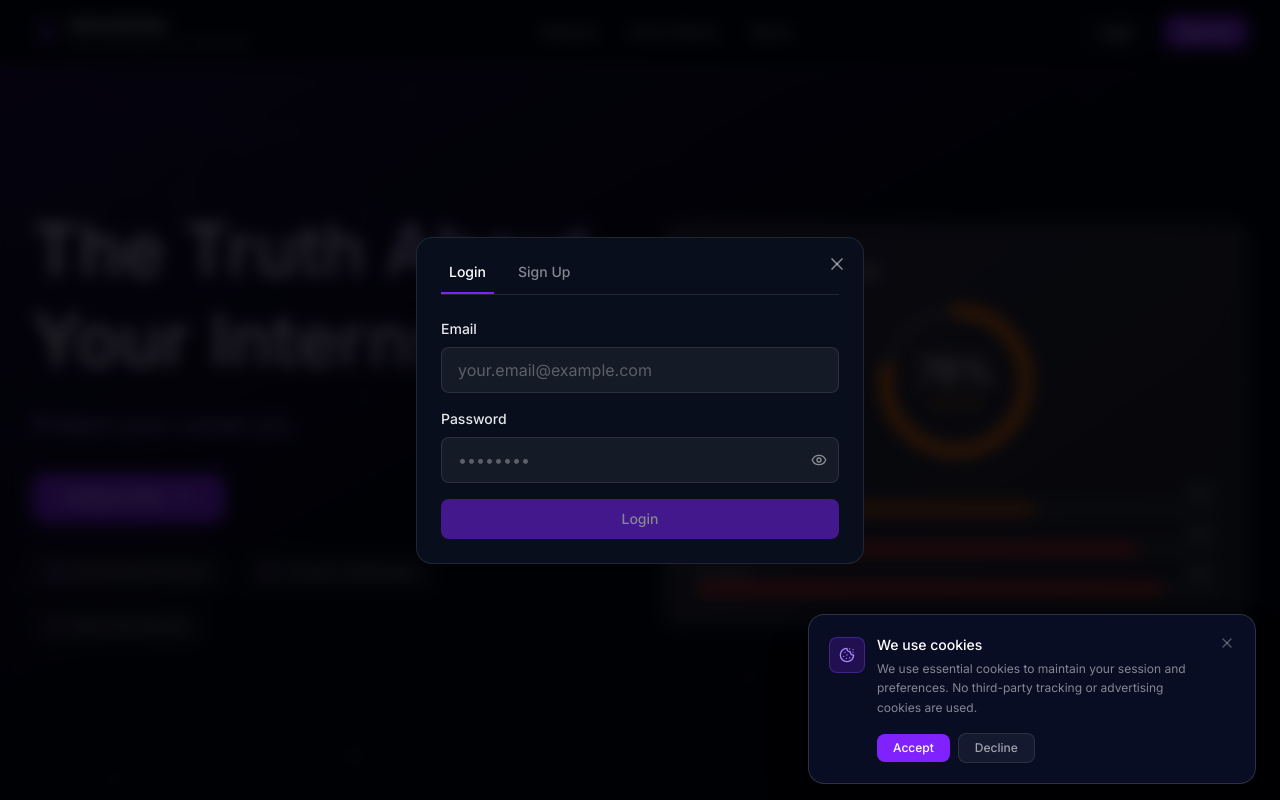
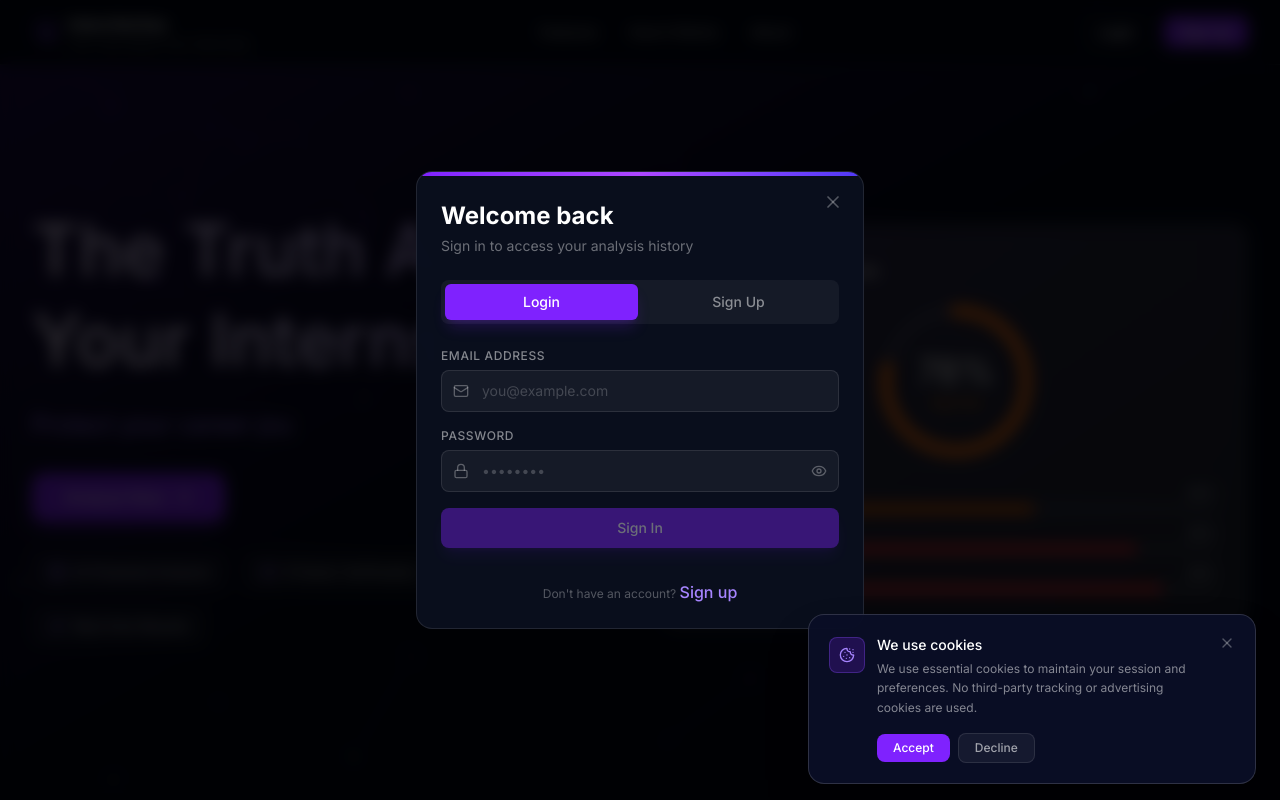
Before and after one commit to Sharwil1204/InternVeritas, a React (Vite) app in the folder frontend/: page / in a window 1280 px wide. Both pictures are taken after a click on the button "Login". Shown: the top 800 px of the page. Built offline with nearby package versions, Linux system fonts and the light colour scheme.

Commit message:
feat: professional auth system with full name, avatars, and premium modal design

```diff
--- a/frontend/src/components/AuthModal.tsx
+++ b/frontend/src/components/AuthModal.tsx
@@ -1,10 +1,11 @@
 import { useState } from 'react';
-import { X, Eye, EyeOff, CheckCircle } from 'lucide-react';
+import { X, Eye, EyeOff, CheckCircle, User, Mail, Lock } from 'lucide-react';
 import { useAuth } from '../context/AuthContext';
 import { motion, AnimatePresence } from 'motion/react';
 
 export const AuthModal = () => {
   const { isAuthModalOpen, setIsAuthModalOpen, authMode, setAuthMode, login, signup } = useAuth();
+  const [fullName, setFullName] = useState('');
   const [email, setEmail] = useState('');
   const [password, setPassword] = useState('');
   const [confirmPassword, setConfirmPassword] = useState('');
@@ -12,6 +13,7 @@ export const AuthModal = () => {
   const [showConfirmPassword, setShowConfirmPassword] = useState(false);
   const [error, setError] = useState('');
   const [success, setSuccess] = useState(false);
+  const [isLoading, setIsLoading] = useState(false);
 
   const validateEmail = (email: string) => {
     return /^[^\s@]+@[^\s@]+\.[^\s@]+$/.test(email);
@@ -20,24 +22,35 @@ export const AuthModal = () => {
   const handleSubmit = async (e: React.FormEvent) => {
     e.preventDefault();
     setError('');
+    setIsLoading(true);
+
+    if (authMode === 'signup' && !fullName.trim()) {
+      setError('Please enter your full name');
+      setIsLoading(false);
+      return;
+    }
 
     if (!email || !password) {
       setError('Please fill in all fields');
+      setIsLoading(false);
       return;
     }
 
     if (!validateEmail(email)) {
       setError('Please enter a valid email address');
+      setIsLoading(false);
       return;
     }
 
     if (password.length < 6) {
       setError('Password must be at least 6 characters');
+      setIsLoading(false);
       return;
     }
 
     if (authMode === 'signup' && password !== confirmPassword) {
       setError('Passwords do not match');
+      setIsLoading(false);
       return;
     }
 
@@ -45,13 +58,14 @@ export const AuthModal = () => {
       if (authMode === 'login') {
         await login(email, password);
       } else {
-        await signup(email, password);
+        await signup(email, password, fullName.trim());
         setSuccess(true);
         setTimeout(() => {
           setIsAuthModalOpen(false);
           setSuccess(false);
           resetForm();
         }, 2000);
+        setIsLoading(false);
         return;
       }
       setIsAuthModalOpen(false);
@@ -59,9 +73,11 @@ export const AuthModal = () => {
     } catch (err) {
       setError('Authentication failed. Please try again.');
     }
+    setIsLoading(false);
   };
 
   const resetForm = () => {
+    setFullName('');
     setEmail('');
     setPassword('');
     setConfirmPassword('');
@@ -86,99 +102,144 @@ export const AuthModal = () => {
         onClick={handleClose}
       >
         <motion.div
-          initial={{ scale: 0.9, opacity: 0 }}
-          animate={{ scale: 1, opacity: 1 }}
-          exit={{ scale: 0.9, opacity: 0 }}
+          initial={{ scale: 0.9, opacity: 0, y: 20 }}
+          animate={{ scale: 1, opacity: 1, y: 0 }}
+          exit={{ scale: 0.9, opacity: 0, y: 20 }}
+          transition={{ type: 'spring', damping: 25, stiffness: 300 }}
           onClick={(e) => e.stopPropagation()}
-          className="bg-[#0a0f1e] border border-white/10 rounded-2xl p-6 w-full max-w-md relative"
+          className="w-full max-w-md relative overflow-hidden rounded-2xl border border-white/10"
           style={{
             background: 'rgba(10, 15, 30, 0.95)',
             backdropFilter: 'blur(20px)',
           }}
         >
+          {/* Header with gradient accent */}
+          <div className="h-1 w-full bg-gradient-to-r from-violet-600 via-purple-500 to-indigo-600" />
+
+          <div className="p-6">
             {/* Close Button */}
             <button
               onClick={handleClose}
-            className="absolute top-4 right-4 text-white/50 hover:text-white transition-colors"
+              className="absolute top-5 right-5 text-white/30 hover:text-white/70 transition-colors"
             >
               <X className="h-5 w-5" />
             </button>
 
             {success ? (
-            <div className="flex flex-col items-center justify-center py-8">
-              <CheckCircle className="h-16 w-16 text-green-500 mb-4" />
-              <h3 className="text-xl text-white mb-2">Account Created!</h3>
-              <p className="text-white/70 text-sm">Welcome to InternVeritas</p>
+              <motion.div
+                initial={{ scale: 0.8, opacity: 0 }}
+                animate={{ scale: 1, opacity: 1 }}
+                className="flex flex-col items-center justify-center py-10"
+              >
+                <div className="w-16 h-16 rounded-full bg-green-500/20 border border-green-500/30 flex items-center justify-center mb-4">
+                  <CheckCircle className="h-8 w-8 text-green-500" />
                 </div>
+                <h3 className="text-xl text-white font-semibold mb-1">Account Created!</h3>
+                <p className="text-white/50 text-sm">Welcome to InternVeritas, {fullName.split(' ')[0]}!</p>
+              </motion.div>
             ) : (
               <>
+                {/* Title */}
+                <div className="mb-6">
+                  <h2 className="text-2xl font-bold text-white">
+                    {authMode === 'login' ? 'Welcome back' : 'Create account'}
+                  </h2>
+                  <p className="text-white/40 text-sm mt-1">
+                    {authMode === 'login'
+                      ? 'Sign in to access your analysis history'
+                      : 'Join InternVeritas to save and track your analyses'}
+                  </p>
+                </div>
+
                 {/* Tabs */}
-              <div className="flex gap-4 mb-6 border-b border-white/10">
+                <div className="flex gap-1 mb-6 bg-white/5 rounded-lg p-1">
                   <button
                     onClick={() => {
                       setAuthMode('login');
                       setError('');
                     }}
-                  className={`pb-3 px-2 text-sm transition-colors relative ${
-                    authMode === 'login' ? 'text-white' : 'text-white/50'
+                    className={`flex-1 py-2 text-sm rounded-md transition-all ${
+                      authMode === 'login'
+                        ? 'bg-violet-600 text-white shadow-lg shadow-violet-600/20'
+                        : 'text-white/50 hover:text-white/70'
                     }`}
                   >
                     Login
-                  {authMode === 'login' && (
-                    <div className="absolute bottom-0 left-0 right-0 h-0.5 bg-violet-600" />
-                  )}
                   </button>
                   <button
                     onClick={() => {
                       setAuthMode('signup');
                       setError('');
                     }}
-                  className={`pb-3 px-2 text-sm transition-colors relative ${
-                    authMode === 'signup' ? 'text-white' : 'text-white/50'
+                    className={`flex-1 py-2 text-sm rounded-md transition-all ${
+                      authMode === 'signup'
+                        ? 'bg-violet-600 text-white shadow-lg shadow-violet-600/20'
+                        : 'text-white/50 hover:text-white/70'
                     }`}
                   >
                     Sign Up
-                  {authMode === 'signup' && (
-                    <div className="absolute bottom-0 left-0 right-0 h-0.5 bg-violet-600" />
-                  )}
                   </button>
                 </div>
 
                 {/* Form */}
                 <form onSubmit={handleSubmit} className="space-y-4">
+                  {/* Full Name Field (Sign Up only) */}
+                  {authMode === 'signup' && (
+                    <div>
+                      <label htmlFor="fullName" className="block text-xs text-white/50 mb-1.5 uppercase tracking-wider">
+                        Full Name
+                      </label>
+                      <div className="relative">
+                        <User className="absolute left-3 top-1/2 -translate-y-1/2 h-4 w-4 text-white/30" />
+                        <input
+                          type="text"
+                          id="fullName"
+                          value={fullName}
+                          onChange={(e) => setFullName(e.target.value)}
+                          placeholder="Sharwil Rajurwar"
+                          className="w-full pl-10 pr-4 py-2.5 bg-white/5 border border-white/10 rounded-lg text-white placeholder:text-white/20 focus:outline-none focus:border-violet-500 focus:bg-white/[0.07] transition-all text-sm"
+                        />
+                      </div>
+                    </div>
+                  )}
+
                   {/* Email Field */}
                   <div>
-                  <label htmlFor="email" className="block text-sm text-white/90 mb-2">
-                    Email
+                    <label htmlFor="email" className="block text-xs text-white/50 mb-1.5 uppercase tracking-wider">
+                      Email Address
                     </label>
+                    <div className="relative">
+                      <Mail className="absolute left-3 top-1/2 -translate-y-1/2 h-4 w-4 text-white/30" />
                       <input
                         type="email"
                         id="email"
                         value={email}
                         onChange={(e) => setEmail(e.target.value)}
-                    placeholder="your.email@example.com"
-                    className="w-full px-4 py-2.5 bg-white/5 border border-white/10 rounded-lg text-white placeholder:text-white/30 focus:outline-none focus:border-violet-500 transition-colors"
+                        placeholder="you@example.com"
+                        className="w-full pl-10 pr-4 py-2.5 bg-white/5 border border-white/10 rounded-lg text-white placeholder:text-white/20 focus:outline-none focus:border-violet-500 focus:bg-white/[0.07] transition-all text-sm"
                       />
+                    </div>
                   </div>
 
                   {/* Password Field */}
                   <div>
-                  <label htmlFor="password" className="block text-sm text-white/90 mb-2">
+                    <label htmlFor="password" className="block text-xs text-white/50 mb-1.5 uppercase tracking-wider">
                       Password
                     </label>
                     <div className="relative">
+                      <Lock className="absolute left-3 top-1/2 -translate-y-1/2 h-4 w-4 text-white/30" />
                       <input
                         type={showPassword ? 'text' : 'password'}
                         id="password"
                         value={password}
                         onChange={(e) => setPassword(e.target.value)}
                         placeholder="••••••••"
-                      className="w-full px-4 py-2.5 bg-white/5 border border-white/10 rounded-lg text-white placeholder:text-white/30 focus:outline-none focus:border-violet-500 transition-colors pr-10"
+                        className="w-full pl-10 pr-10 py-2.5 bg-white/5 border border-white/10 rounded-lg text-white placeholder:text-white/20 focus:outline-none focus:border-violet-500 focus:bg-white/[0.07] transition-all text-sm"
                       />
                       <button
                         type="button"
                         onClick={() => setShowPassword(!showPassword)}
-                      className="absolute right-3 top-1/2 -translate-y-1/2 text-white/50 hover:text-white transition-colors"
+                        className="absolute right-3 top-1/2 -translate-y-1/2 text-white/30 hover:text-white/60 transition-colors"
                       >
                         {showPassword ? <EyeOff className="h-4 w-4" /> : <Eye className="h-4 w-4" />}
                       </button>
@@ -188,22 +249,23 @@ export const AuthModal = () => {
                   {/* Confirm Password Field (Sign Up only) */}
                   {authMode === 'signup' && (
                     <div>
-                    <label htmlFor="confirmPassword" className="block text-sm text-white/90 mb-2">
+                      <label htmlFor="confirmPassword" className="block text-xs text-white/50 mb-1.5 uppercase tracking-wider">
                         Confirm Password
                       </label>
                       <div className="relative">
+                        <Lock className="absolute left-3 top-1/2 -translate-y-1/2 h-4 w-4 text-white/30" />
                         <input
                           type={showConfirmPassword ? 'text' : 'password'}
                           id="confirmPassword"
                           value={confirmPassword}
                           onChange={(e) => setConfirmPassword(e.target.value)}
                           placeholder="••••••••"
-                        className="w-full px-4 py-2.5 bg-white/5 border border-white/10 rounded-lg text-white placeholder:text-white/30 focus:outline-none focus:border-violet-500 transition-colors pr-10"
+                          className="w-full pl-10 pr-10 py-2.5 bg-white/5 border border-white/10 rounded-lg text-white placeholder:text-white/20 focus:outline-none focus:border-violet-500 focus:bg-white/[0.07] transition-all text-sm"
                         />
                         <button
                           type="button"
                           onClick={() => setShowConfirmPassword(!showConfirmPassword)}
-                        className="absolute right-3 top-1/2 -translate-y-1/2 text-white/50 hover:text-white transition-colors"
+                          className="absolute right-3 top-1/2 -translate-y-1/2 text-white/30 hover:text-white/60 transition-colors"
                         >
                           {showConfirmPassword ? (
                             <EyeOff className="h-4 w-4" />
@@ -217,22 +279,52 @@ export const AuthModal = () => {
 
                   {/* Error Message */}
                   {error && (
-                  <div className="text-red-400 text-sm bg-red-500/10 border border-red-500/20 rounded-lg p-3">
+                    <motion.div
+                      initial={{ opacity: 0, y: -5 }}
+                      animate={{ opacity: 1, y: 0 }}
+                      className="text-red-400 text-sm bg-red-500/10 border border-red-500/20 rounded-lg p-3"
+                    >
                       {error}
-                  </div>
+                    </motion.div>
                   )}
 
                   {/* Submit Button */}
                   <button
                     type="submit"
-                  disabled={!email || !password || (authMode === 'signup' && !confirmPassword)}
-                  className="w-full px-4 py-2.5 bg-violet-600 text-white rounded-lg hover:bg-violet-700 transition-colors disabled:opacity-50 disabled:cursor-not-allowed text-sm"
+                    disabled={!email || !password || (authMode === 'signup' && (!confirmPassword || !fullName)) || isLoading}
+                    className="w-full px-4 py-2.5 bg-violet-600 text-white rounded-lg hover:bg-violet-700 transition-all disabled:opacity-40 disabled:cursor-not-allowed text-sm font-medium shadow-lg shadow-violet-600/20 hover:shadow-violet-600/30"
                   >
-                  {authMode === 'login' ? 'Login' : 'Sign Up'}
+                    {isLoading ? (
+                      <span className="flex items-center justify-center gap-2">
+                        <svg className="animate-spin h-4 w-4" viewBox="0 0 24 24">
+                          <circle className="opacity-25" cx="12" cy="12" r="10" stroke="currentColor" strokeWidth="4" fill="none" />
+                          <path className="opacity-75" fill="currentColor" d="M4 12a8 8 0 018-8V0C5.373 0 0 5.373 0 12h4zm2 5.291A7.962 7.962 0 014 12H0c0 3.042 1.135 5.824 3 7.938l3-2.647z" />
+                        </svg>
+                        Processing...
+                      </span>
+                    ) : authMode === 'login' ? 'Sign In' : 'Create Account'}
                   </button>
+
+                  {/* Bottom text */}
+                  <p className="text-center text-white/30 text-xs mt-4">
+                    {authMode === 'login' ? (
+                      <>Don't have an account?{' '}
+                        <button type="button" onClick={() => { setAuthMode('signup'); setError(''); }} className="text-violet-400 hover:text-violet-300 transition-colors">
+                          Sign up
+                        </button>
+                      </>
+                    ) : (
+                      <>Already have an account?{' '}
+                        <button type="button" onClick={() => { setAuthMode('login'); setError(''); }} className="text-violet-400 hover:text-violet-300 transition-colors">
+                          Sign in
+                        </button>
+                      </>
+                    )}
+                  </p>
                 </form>
               </>
             )}
+          </div>
         </motion.div>
       </motion.div>
     </AnimatePresence>
--- a/frontend/src/context/AuthContext.tsx
+++ b/frontend/src/context/AuthContext.tsx
@@ -2,12 +2,13 @@ import React, { createContext, useContext, useState, useEffect } from 'react';
 
 interface User {
   email: string;
+  fullName: string;
 }
 
 interface AuthContextType {
   user: User | null;
   login: (email: string, password: string) => Promise<boolean>;
-  signup: (email: string, password: string) => Promise<boolean>;
+  signup: (email: string, password: string, fullName: string) => Promise<boolean>;
   logout: () => void;
   isAuthModalOpen: boolean;
   setIsAuthModalOpen: (open: boolean) => void;
@@ -31,18 +32,23 @@ export const AuthProvider: React.FC<{ children: React.ReactNode }> = ({ children
   }, []);
 
   const login = async (email: string, _password: string): Promise<boolean> => {
-    // Mock login - in real app would validate against backend
-    const user = { email };
+    // Check if this user signed up before (has stored name)
+    const storedAccounts = JSON.parse(localStorage.getItem('internveritas_accounts') || '{}');
+    const fullName = storedAccounts[email] || email.split('@')[0];
+    const user = { email, fullName };
     setUser(user);
     localStorage.setItem('internveritas_user', JSON.stringify(user));
     return true;
   };
 
-  const signup = async (email: string, _password: string): Promise<boolean> => {
-    // Mock signup - in real app would create user in backend
-    const user = { email };
+  const signup = async (email: string, _password: string, fullName: string): Promise<boolean> => {
+    const user = { email, fullName };
     setUser(user);
     localStorage.setItem('internveritas_user', JSON.stringify(user));
+    // Store the name so login can retrieve it later
+    const storedAccounts = JSON.parse(localStorage.getItem('internveritas_accounts') || '{}');
+    storedAccounts[email] = fullName;
+    localStorage.setItem('internveritas_accounts', JSON.stringify(storedAccounts));
     return true;
   };
 
```
Also changed, not shown: frontend/src/components/Navbar.tsx (+13 -3 lines). Lines whose indentation alone changed are shown as unchanged.
